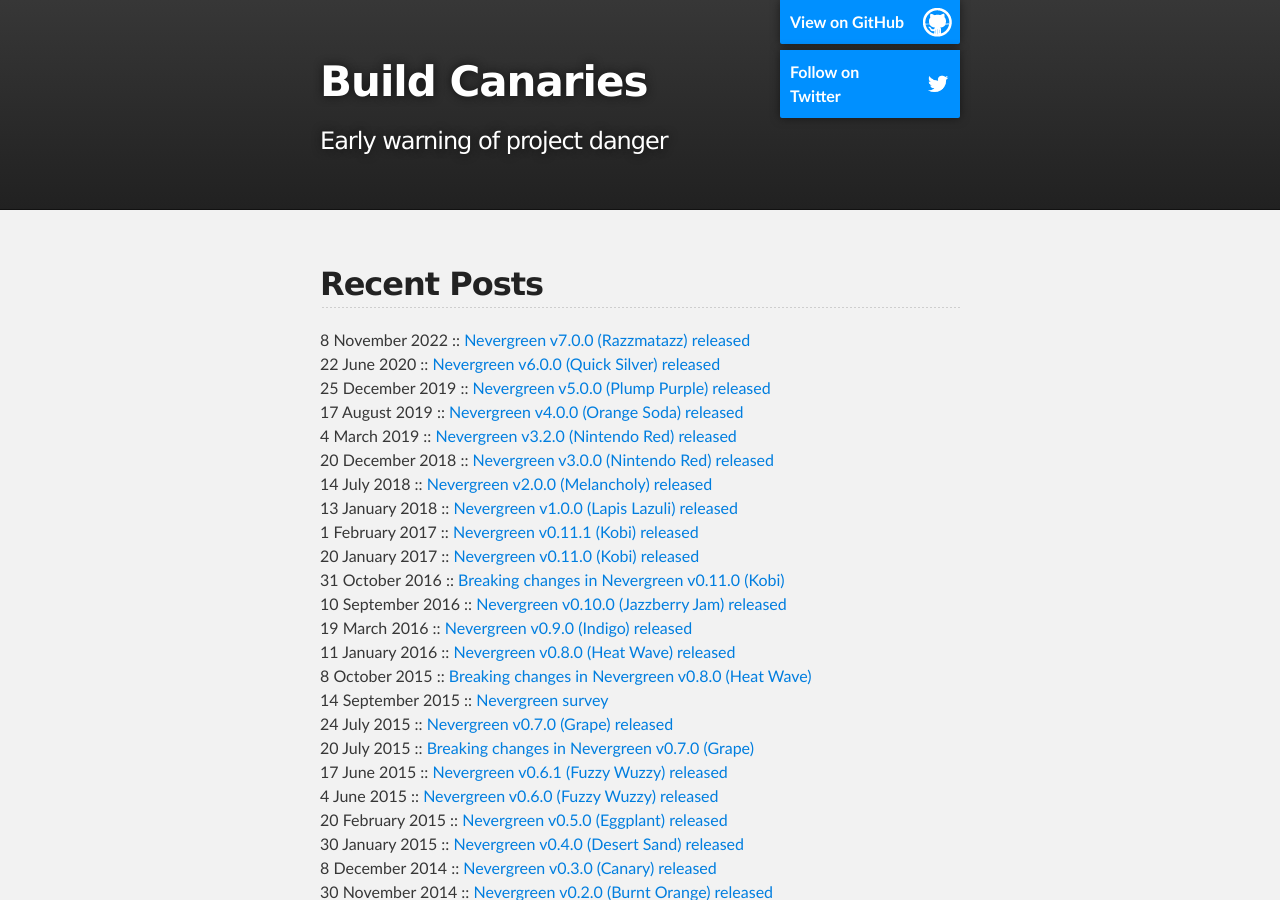
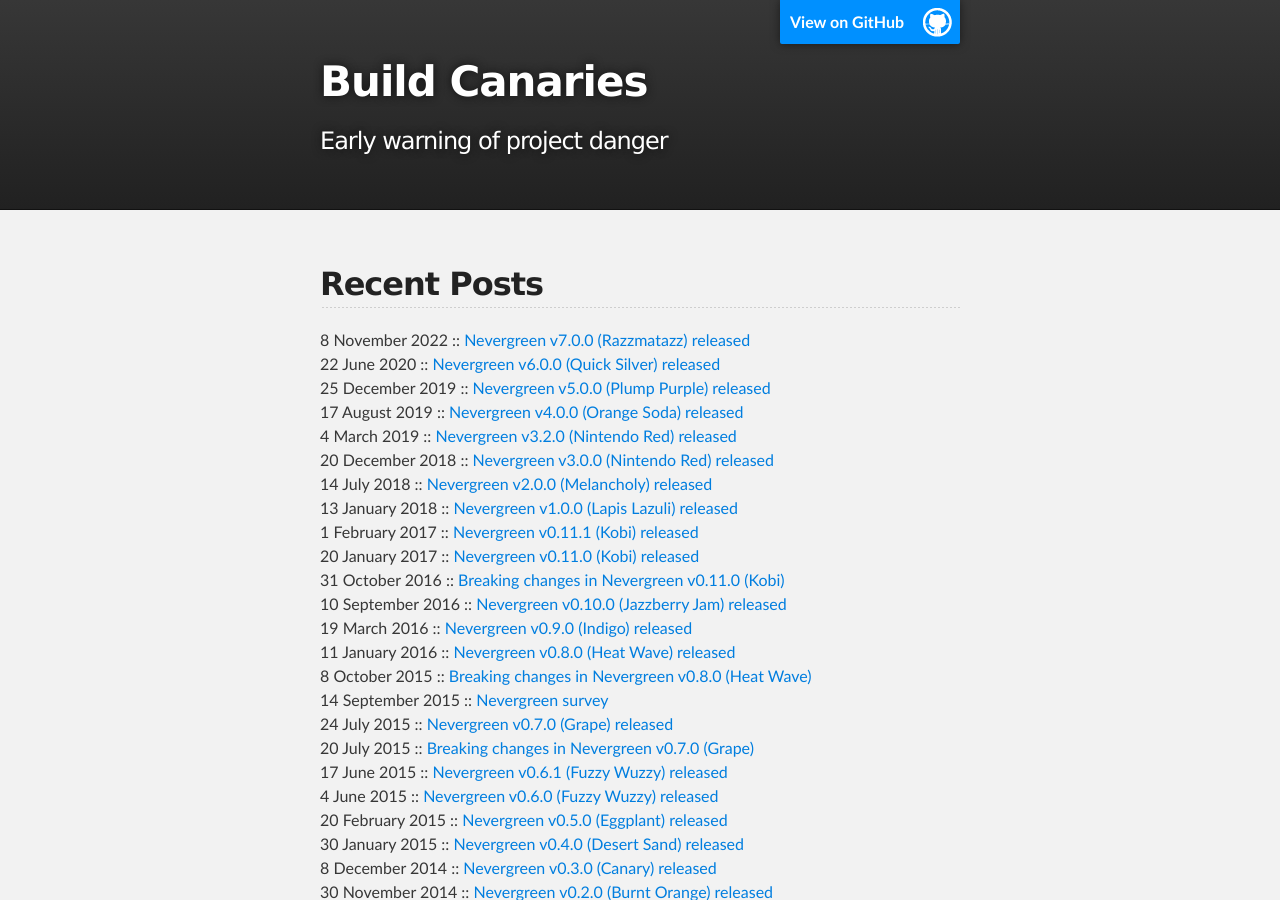
Before and after one commit to build-canaries/build-canaries.github.io, a Jekyll site: the page built from index.html, in a window 1280 px wide and 900 px high. Built offline with Jekyll 4.4.1, drawn with Linux system fonts in a browser that asks for light colours.

Commit message:
Remove twitter

```diff
--- a/_layouts/default.html
+++ b/_layouts/default.html
@@ -18,8 +18,6 @@
 <div id="header_wrap" class="outer">
     <header class="inner">
         <a id="forkme_banner" href="https://github.com/build-canaries">View on GitHub</a>
-        <a id="follow_banner" href="https://twitter.com/BuildCanaries">Follow on Twitter</a>
-
         <h1 id="project_title">Build Canaries</h1>
         <h2 id="project_tagline">Early warning of project danger</h2>
     </header>
```
